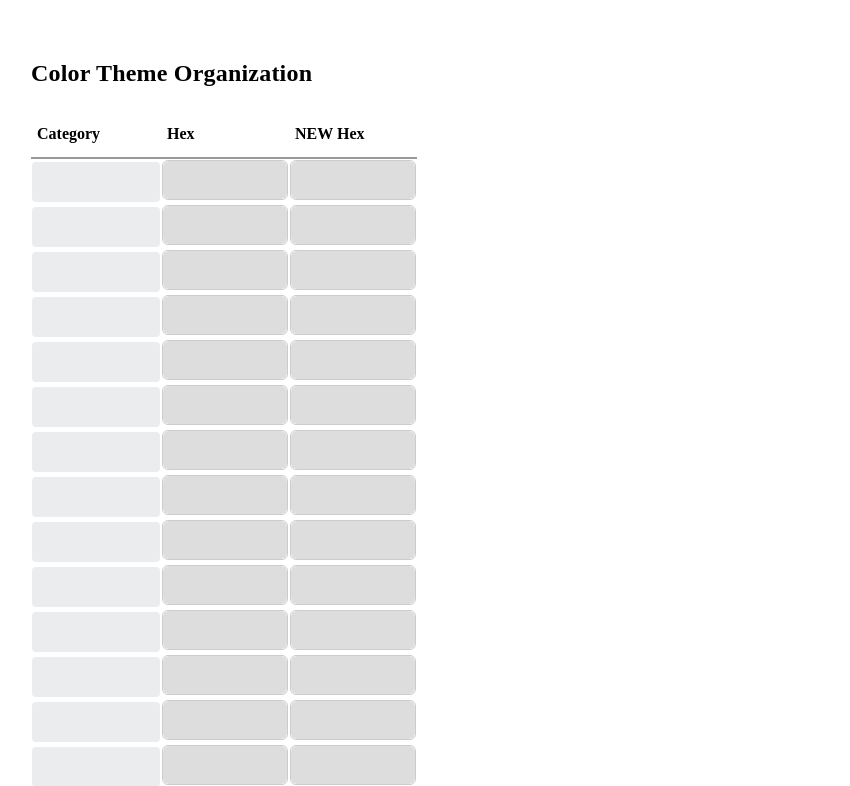
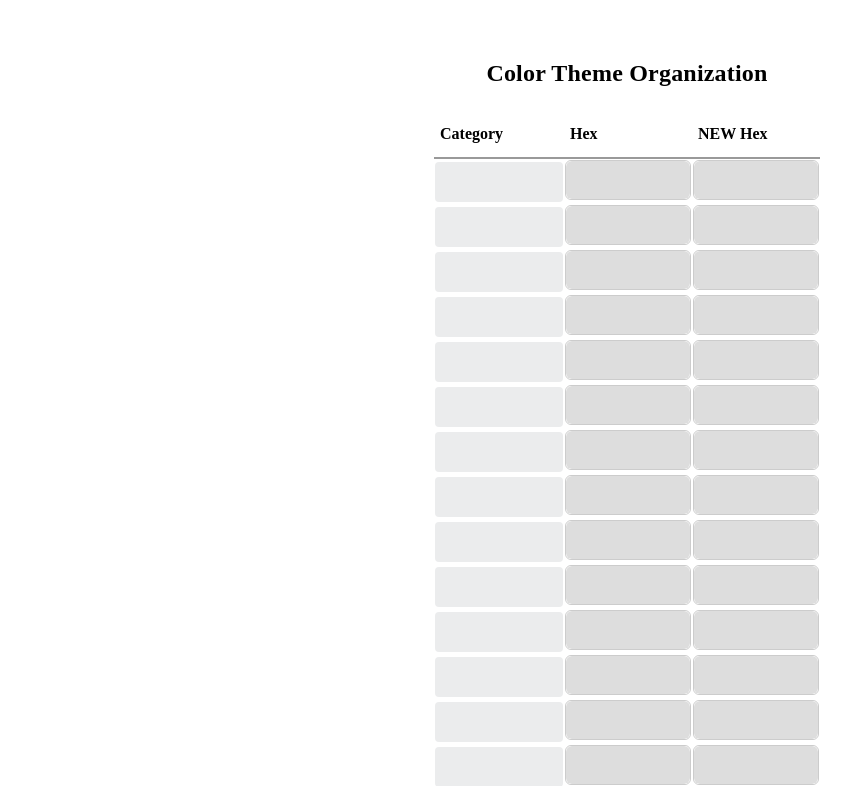
Before and after one commit to anniekoop/Color-Theme-Helper, a plain HTML site: page index.html in a window 1280 px wide. Shown: the top 786 px of the page, without its empty margins (13-863 px from the left). Drawn offline with Linux system fonts and the light colour scheme.

Commit message:
Update styles.css

```diff
--- a/styles.css
+++ b/styles.css
@@ -12,11 +12,13 @@ h1 {
     font-weight: 600;
     letter-spacing: 0.2px;
     margin-bottom: 2rem;
+    text-align: center;
 }
 
 table {
     border-collapse: collapse;
-    border-spacing: 0.25rem 0.5rem; /* Adjust the vertical spacing here */
+    border-spacing: 0.25rem 0.5rem;
+    margin: auto;
 }
 
 th::after {
```
